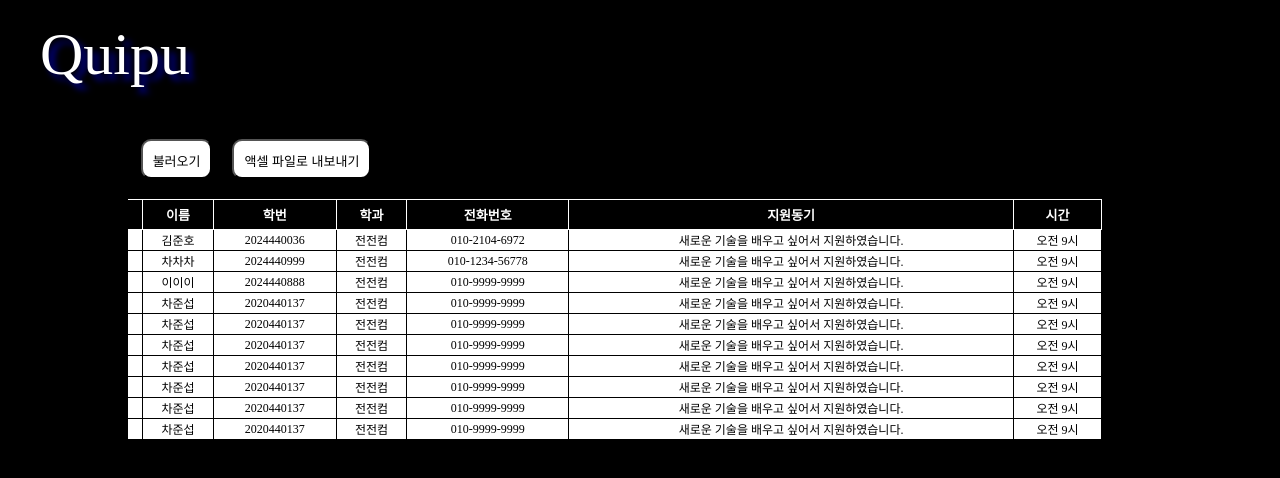
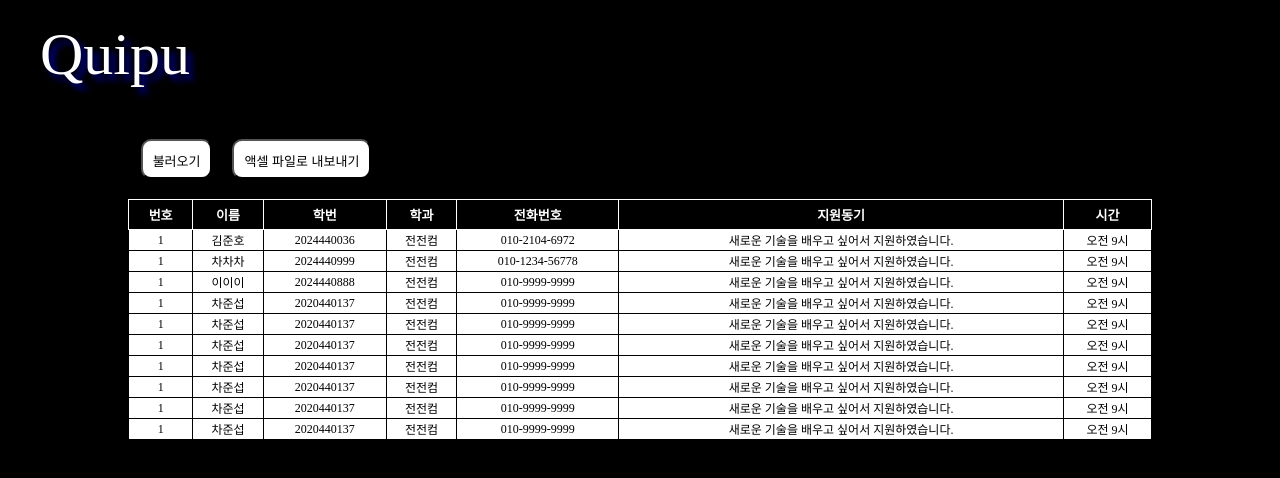
Before and after one commit to Quipu-Developers/backoffice-frontend, a React (Create React App) app: page / in a window 1280 px wide. Shown: the top 478 px of the page. Built offline with nearby package versions, Linux system fonts and the light colour scheme; the HTML template or start-up script is replaced by a standard one.

Commit message:
dbpage margin 수정

```diff
--- a/src/style/dbpage.css
+++ b/src/style/dbpage.css
@@ -54,8 +54,6 @@
   height: 100px;
   border-collapse: collapse;
   text-align: center;
-
-  margin-left: -50px;
 }
 
 .dbbox td, th {
```
